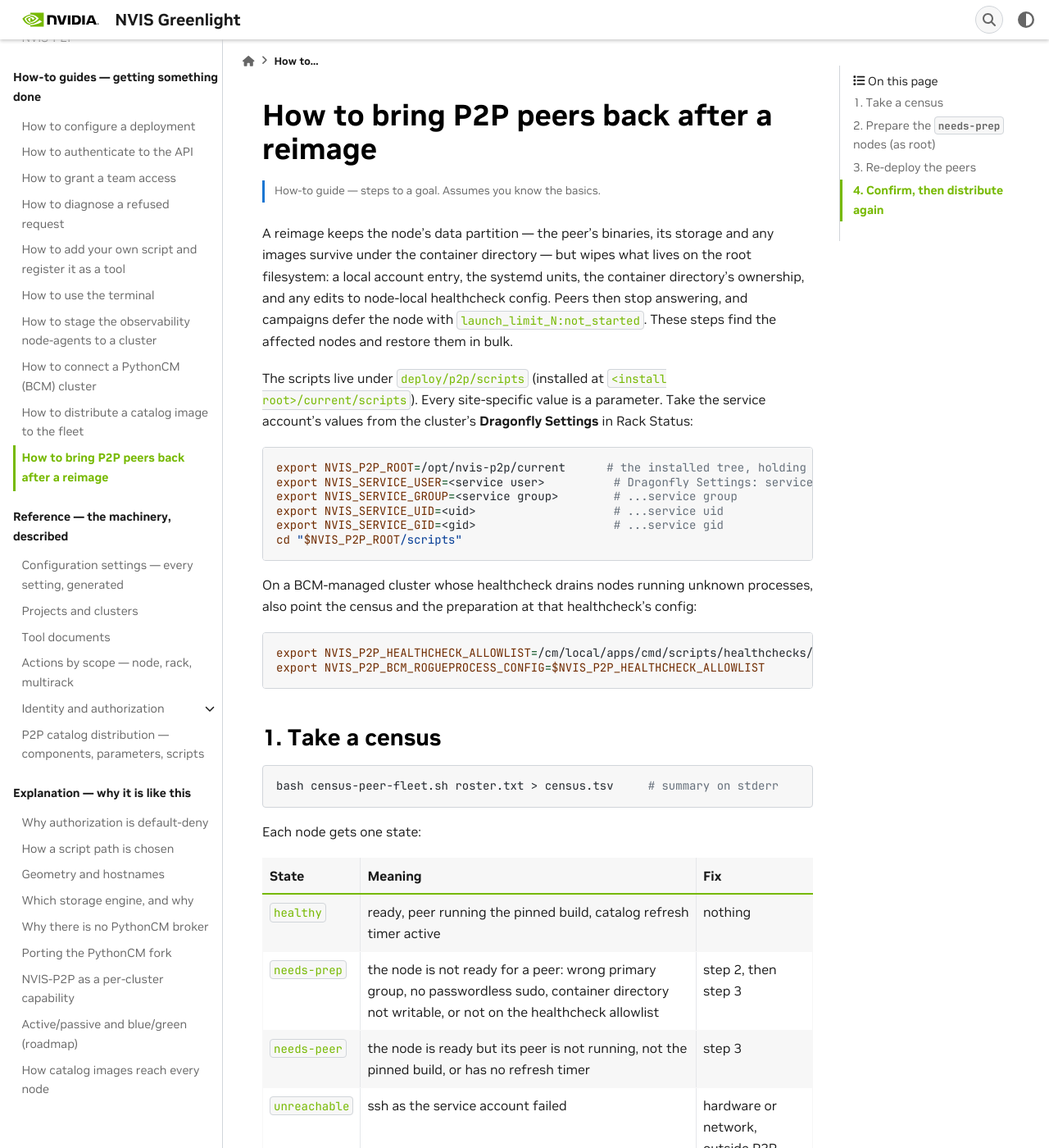
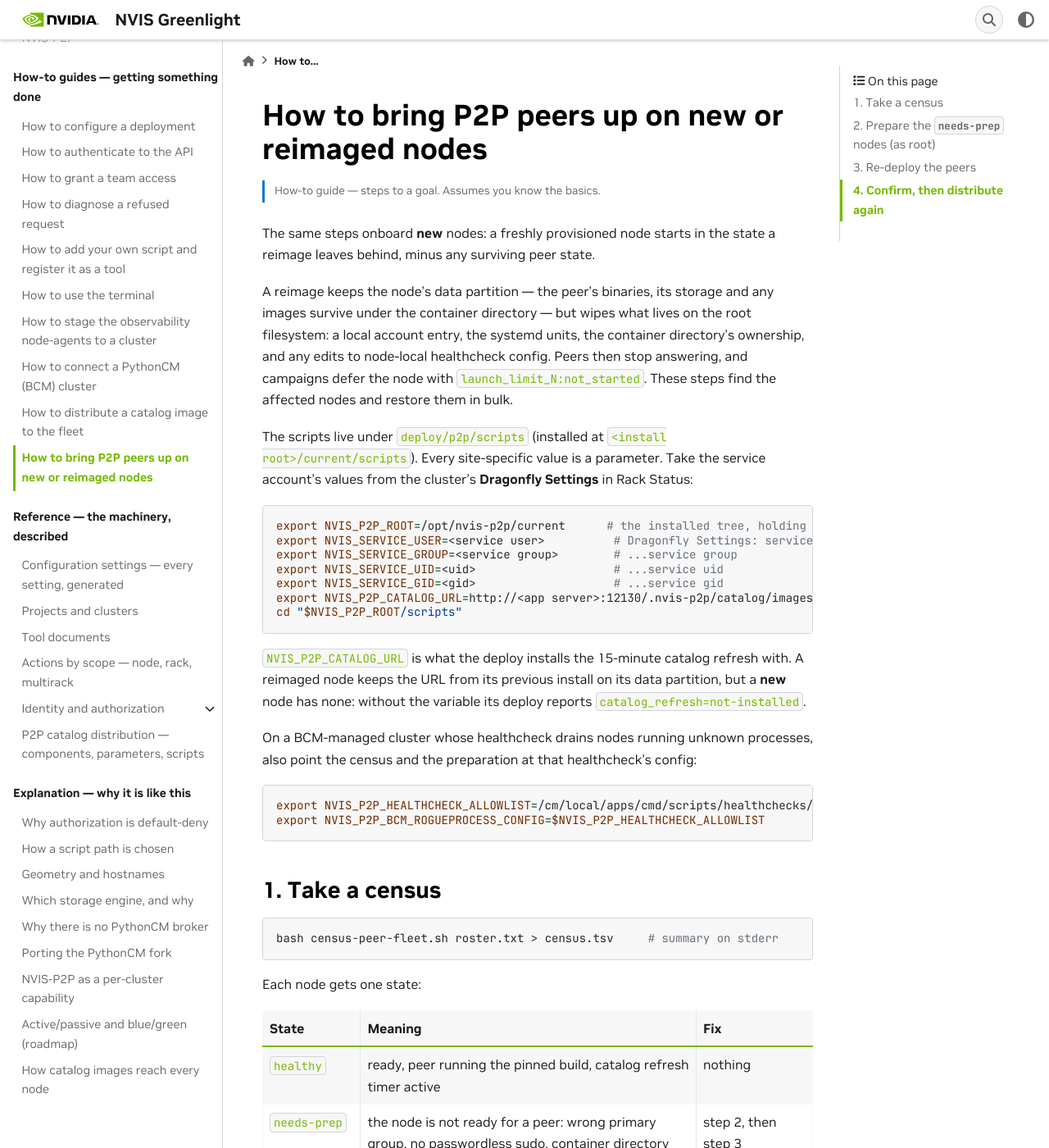
Before and after one commit to dfwguy/rack-status-pythoncm, a Sphinx documentation site: the page built from docs/how-to/recover-p2p-peers-after-a-reimage.md, in a window 1280 px wide and 1400 px high. Shown: the whole window at 82% size. Built offline with Sphinx 7.4.7, drawn with Linux system fonts in a browser that asks for light colours; some of the changed text lies outside the part shown.

Commit message:
The reimage runbook is also the onboarding runbook
A freshly provisioned node starts in the state a reimage leaves behind, minus any surviving peer
state, so the 2026-10-07 wave of ~670 new NC nodes was brought up with exactly the census → prep →
deploy steps the reimage how-to already described. One difference bit: a reimaged node keeps the
catalog URL from its previous install on its data partition, a new node has none, and its deploy
reports catalog_refresh=not-installed. The how-to now says so, exports NVIS_P2P_CATALOG_URL
alongside the service-account parameters, and gives the timer-install remedy for nodes that
already deployed without it. Title and toc entry become "How to bring P2P peers up on new or
reimaged nodes", and the distribute how-to links it by that name.

check-docs-diataxis passes (78 pages) and sphinx-build -W --keep-going builds clean.

````diff
--- a/docs/_toc.yml
+++ b/docs/_toc.yml
@@ -40,7 +40,7 @@ subtrees:
       - file: how-to/distribute-a-catalog-image
         title: How to distribute a catalog image to the fleet
       - file: how-to/recover-p2p-peers-after-a-reimage
-        title: How to bring P2P peers back after a reimage
+        title: How to bring P2P peers up on new or reimaged nodes
 
   - caption: Reference — the machinery, described
     entries:
--- a/docs/how-to/recover-p2p-peers-after-a-reimage.md
+++ b/docs/how-to/recover-p2p-peers-after-a-reimage.md
@@ -1,9 +1,12 @@
 ---
 diataxis: how-to
-description: Find every node whose NVIS-P2P peer is not working after a reimage, put back what the reimage removed, re-deploy the peers, and confirm the fleet is healthy before launching campaigns again.
+description: Find every node — newly onboarded or reimaged — whose NVIS-P2P peer is not working, put back what the node is missing, deploy the peers, and confirm the fleet is healthy before launching campaigns.
 ---
 
-# How to bring P2P peers back after a reimage
+# How to bring P2P peers up on new or reimaged nodes
+
+The same steps onboard **new** nodes: a freshly provisioned node starts in the state a reimage
+leaves behind, minus any surviving peer state.
 
 A reimage keeps the node's data partition — the peer's binaries, its storage and any images survive
 under the container directory — but wipes what lives on the root filesystem: a local account entry,
@@ -21,8 +24,13 @@ export NVIS_SERVICE_USER=<service user>          # Dragonfly Settings: service u
 export NVIS_SERVICE_GROUP=<service group>        # ...service group
 export NVIS_SERVICE_UID=<uid>                    # ...service uid
 export NVIS_SERVICE_GID=<gid>                    # ...service gid
+export NVIS_P2P_CATALOG_URL=http://<app server>:12130/.nvis-p2p/catalog/images.tsv
 cd "$NVIS_P2P_ROOT/scripts"
 ```
+
+`NVIS_P2P_CATALOG_URL` is what the deploy installs the 15-minute catalog refresh with. A reimaged
+node keeps the URL from its previous install on its data partition, but a **new** node has none:
+without the variable its deploy reports `catalog_refresh=not-installed`.
 
 On a BCM-managed cluster whose healthcheck drains nodes running unknown processes, also point the
 census and the preparation at that healthcheck's config:
@@ -93,7 +101,12 @@ bash deploy-catalog-peer-fleet.sh redeploy.txt reimage-recovery
 ```
 
 The deploy re-installs the peer unit and the 15-minute catalog refresh timer, and reports
-`catalog_refresh=` in each `DEPLOY_READY` line.
+`catalog_refresh=` in each `DEPLOY_READY` line. If it reads `not-installed`, install the timer on
+those nodes with the URL set:
+
+```bash
+xargs -P32 -I{} bash deploy-catalog-refresh-timer-node.sh {} < redeploy.txt
+```
 
 If a node's peer then crash-loops with `storage/metadata/LOCK: Permission denied` in
 `<peer dir>/logs/dfdaemon-service.log`, its surviving state is still owned by an earlier identity:
````
Also changed, not shown: docs/how-to/distribute-a-catalog-image.md (+1 -1 lines).
